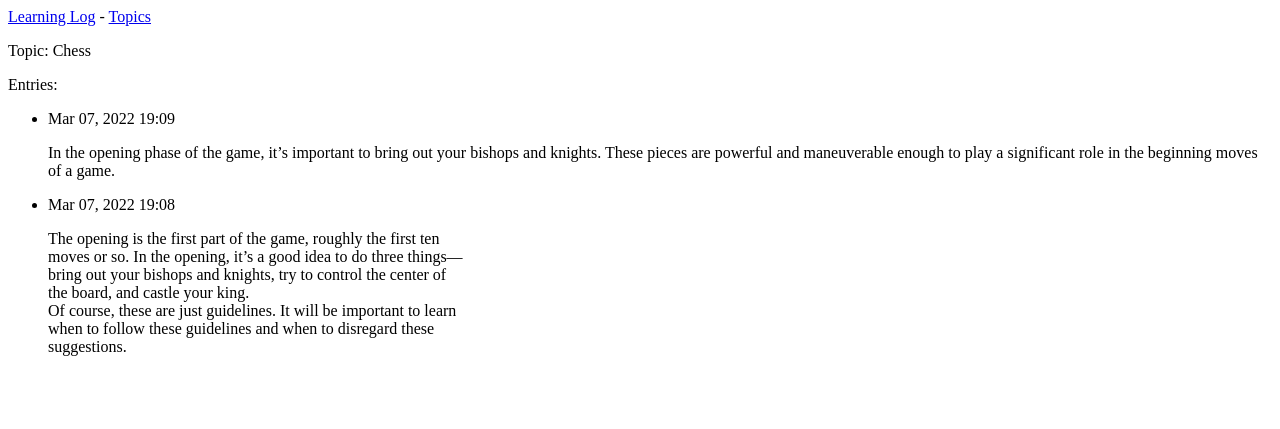
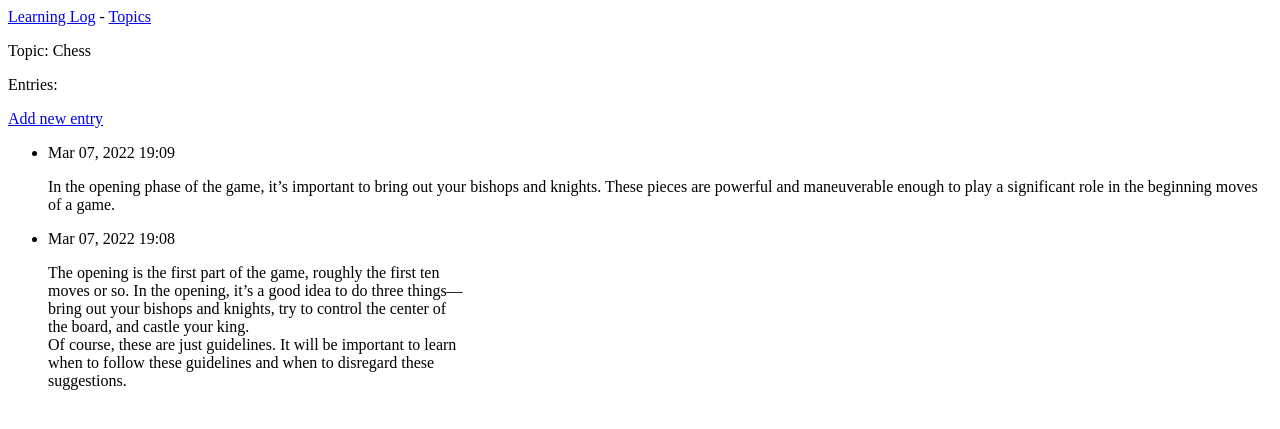
Before and after one commit to Maddilumen/chapter_18, a Django app: page /topics/1/ in a window 1280 px wide. Shown: the top 429 px of the page. Run offline with Django 4.2, Linux system fonts and the light colour scheme; data comes from the database, SQL or seed files in the repository.

Commit message:
new thing 2?

```diff
--- a/learning_logs/templates/learning_logs/topic.html
+++ b/learning_logs/templates/learning_logs/topic.html
@@ -5,6 +5,10 @@
   <p>Topic: {{ topic }}</p>
 
   <p>Entries:</p>
+  <p>
+    <a href="{% url 'learning_logs:new_entry' topic.id %}">Add new entry</a>
+  </p>
+
   <ul>
   {% for entry in entries %}
     <li>
--- a/learning_logs/templates/learning_logs/topics.html
+++ b/learning_logs/templates/learning_logs/topics.html
@@ -15,7 +15,6 @@
     {% endfor %}
   </ul>
 
-
-
+  <a href="{% url 'learning_logs:new_topic' %}">Add a new topic</a>
 
 {% endblock content %}
--- a/learning_logs/urls.py
+++ b/learning_logs/urls.py
@@ -13,4 +13,9 @@ urlpatterns = [
     path('topics/', views.topics, name='topics'),
     # Detail page for a single topic.
     path('topics/<int:topic_id>/', views.topic, name='topic'),
+    # Page for adding a new topic
+    path('new_topic/', views.new_topic, name='new_topic'),
+    # Page for adding a new entry
+    path('new_entry/<int:topic_id>/', views.new_entry, name='new_entry'),
+
 ]
--- a/learning_logs/views.py
+++ b/learning_logs/views.py
@@ -1,6 +1,7 @@
-from django.shortcuts import render
+from django.shortcuts import render, redirect
 
 from .models import Topic
+from .forms import TopicForm, EntryForm
 
 def index(request):
     """The home page for Learning Log."""
@@ -18,4 +19,41 @@ def topic(request, topic_id):
     entries = topic.entry_set.order_by('-date_added')
     context = {'topic': topic, 'entries': entries}
     return render(request, 'learning_logs/topic.html', context)
+
+def new_topic(request):
+    """Add a new topic."""
+    if request.method != 'POST':
+        # No data submitted; create a blank form.
+        form = TopicForm()
+    else:
+        # POST data submitted; process data.
+        form = TopicForm(data=request.POST)
+        if form.is_valid():
+            form.save()
+            return redirect('learning_logs:topics')
+
+    # Display a blank or invalid form.
+    context = {'form': form}
+    return render(request, 'learning_logs/new_topic.html', context)
+
+def new_entry(request, topic_id):
+    """Add a new entry for a particular topic."""
+    topic = Topic.objects.get(id=topic_id)
+
+    if request.method != 'POST':
+        # No data submitted; create a blank form.
+        form = EntryForm()
+    else:
+        # POST data submitted; process data.
+        form = EntryForm(data=request.POST)
+        if form.is_valid():
+            new_entry = form.save(commit=False)
+            new_entry.topic = topic
+            new_entry.save()
+            return redirect('learning_logs:topic', topic_id=topic_id)
+
+    # Display a blank or invalid form.
+    context = {'topic': topic, 'form': form}
+    return render(request, 'learning_logs/new_entry.html', context)
+
 # Create your views here.
```
Also changed, not shown: learning_logs/forms.py (added, +18 -0 lines), learning_logs/templates/learning_logs/new_entry.html (added, +14 -0 lines), learning_logs/templates/learning_logs/new_topic.html (added, +11 -0 lines).
